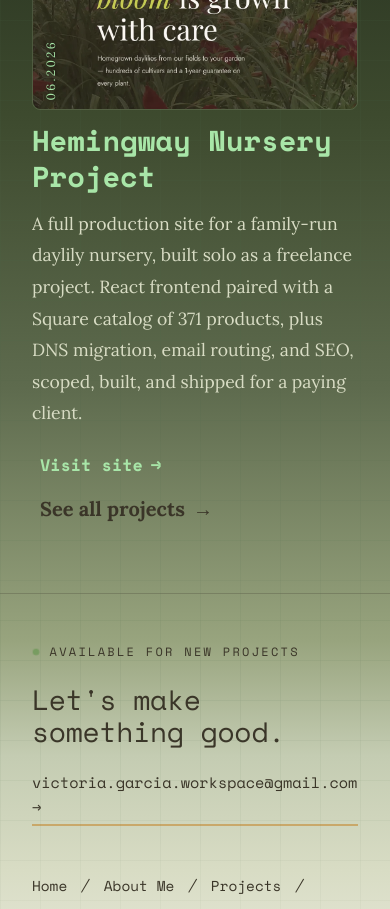
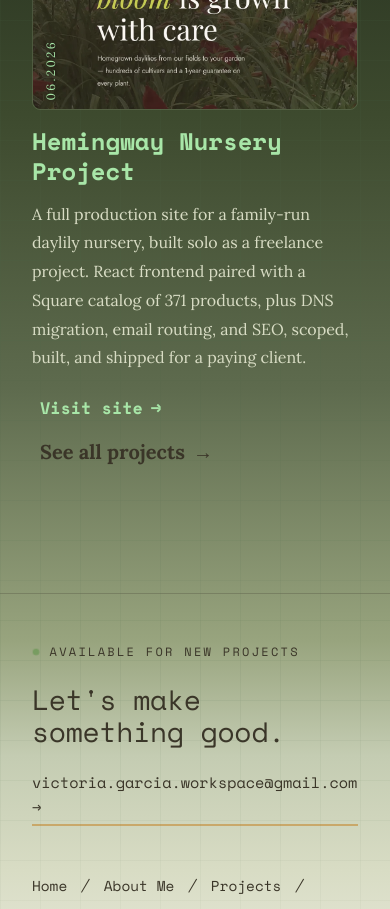
Before and after one commit to fifth-monger/responsive_portfolio_v2, a React (Vite) app: page / in a window 390 px wide. Shown: the part 1100-2009 px from the top of the page. Built offline with nearby package versions, Linux system fonts and the light colour scheme.

Commit message:
updated font sizing for homepage featured section

```diff
--- a/src/index.css
+++ b/src/index.css
@@ -1183,13 +1183,13 @@ nav.site-nav.home-nav {
 }
 
 .home-entry-copy h3 {
-  font-size: 1.8rem;
+  font-size: clamp(1.5rem, 4vw, 1.8rem);
   color: var(--home-phosphor);
   margin-bottom: 0.85rem;
 }
 
 .home-entry-copy p {
-  font-size: 1.1rem;
+  font-size: clamp(1rem, 0.92rem + 0.33vw, 1.25rem);
   line-height: 1.8;
   color: var(--bg-nav);
   margin-bottom: 1.25rem;
```
